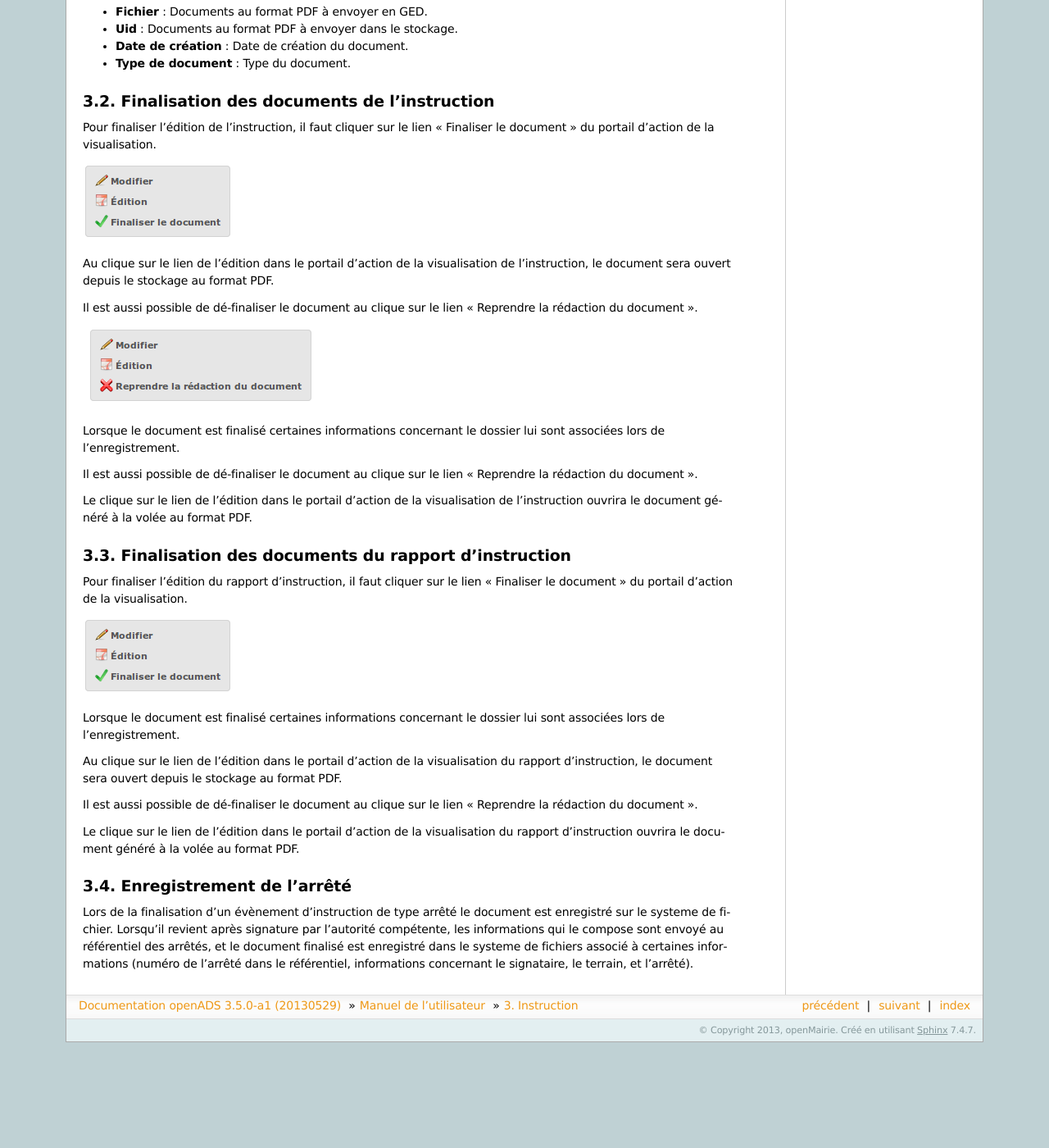
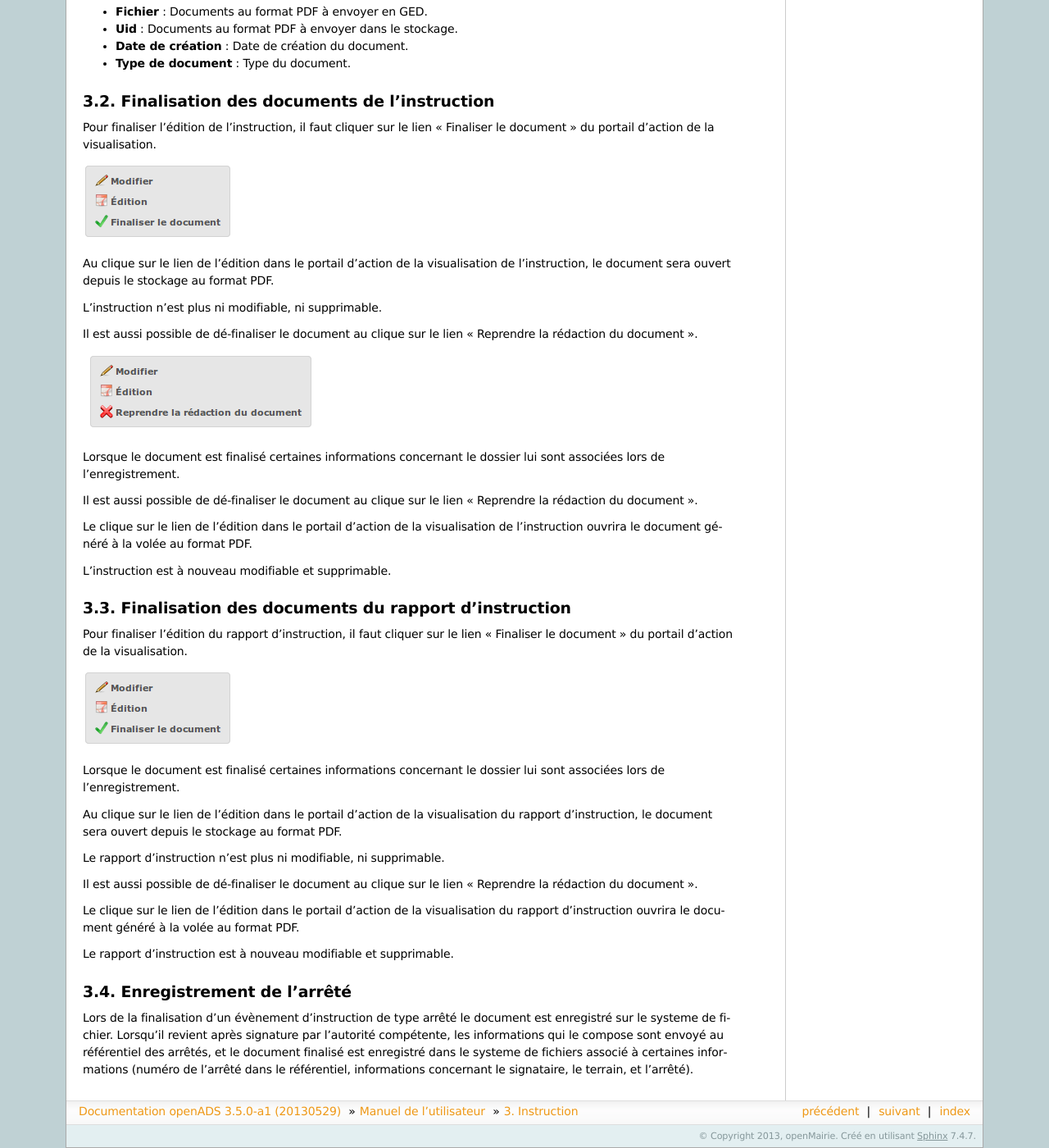
Before and after one commit to mpavaux/openads-documentation, a Sphinx documentation site: the page built from source/manuel_utilisateur/instruction.rst, in a window 1280 px wide and 1400 px high, scrolled down 773 px. Shown: the whole window at 82% size. Built offline with Sphinx 7.4.7, drawn with Linux system fonts in a browser that asks for light colours; before the commit the page ends 2044 px from its top, so only the background shows below that.

Commit message:
Mise à jour de la documentation concernant la finalisation des documents

```diff
--- a/source/manuel_utilisateur/instruction.rst
+++ b/source/manuel_utilisateur/instruction.rst
@@ -35,6 +35,8 @@
 
 Au clique sur le lien de l'édition dans le portail d'action de la visualisation de l'instruction, le document sera ouvert depuis le stockage au format PDF.
 
+L'instruction n'est plus ni modifiable, ni supprimable.
+
 Il est aussi possible de dé-finaliser le document au clique sur le lien "Reprendre la rédaction du document".
 
 .. image:: portlet_definaliser.png
@@ -45,6 +47,8 @@
 Il est aussi possible de dé-finaliser le document au clique sur le lien "Reprendre la rédaction du document".
 
 Le clique sur le lien de l'édition dans le portail d'action de la visualisation de l'instruction ouvrira le document généré à la volée au format PDF.
+
+L'instruction est à nouveau modifiable et supprimable.
 
 Finalisation des documents du rapport d'instruction
 ===================================================
@@ -58,9 +62,13 @@
 
 Au clique sur le lien de l'édition dans le portail d'action de la visualisation du rapport d'instruction, le document sera ouvert depuis le stockage au format PDF.
 
+Le rapport d'instruction n'est plus ni modifiable, ni supprimable.
+
 Il est aussi possible de dé-finaliser le document au clique sur le lien "Reprendre la rédaction du document".
 
 Le clique sur le lien de l'édition dans le portail d'action de la visualisation du rapport d'instruction ouvrira le document généré à la volée au format PDF.
+
+Le rapport d'instruction est à nouveau modifiable et supprimable.
 
 Enregistrement de l'arrêté
 ==========================
```
